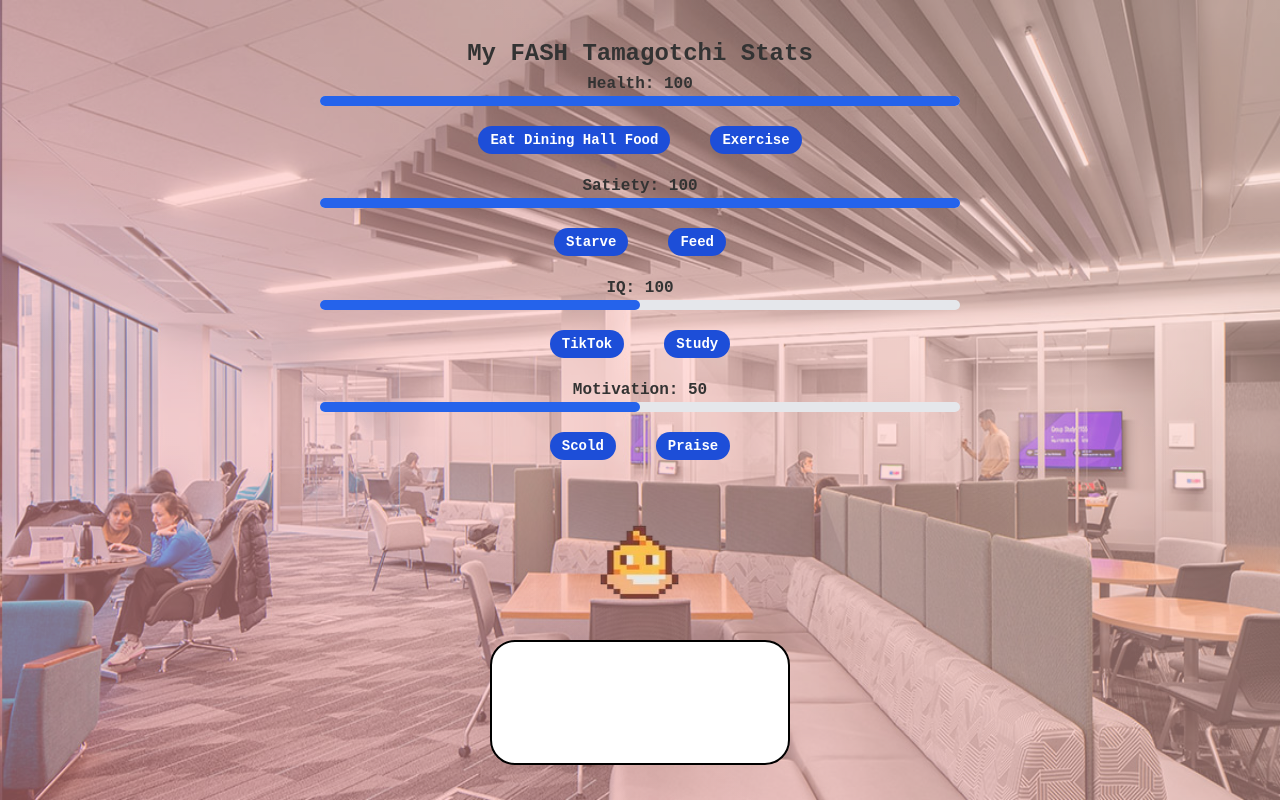
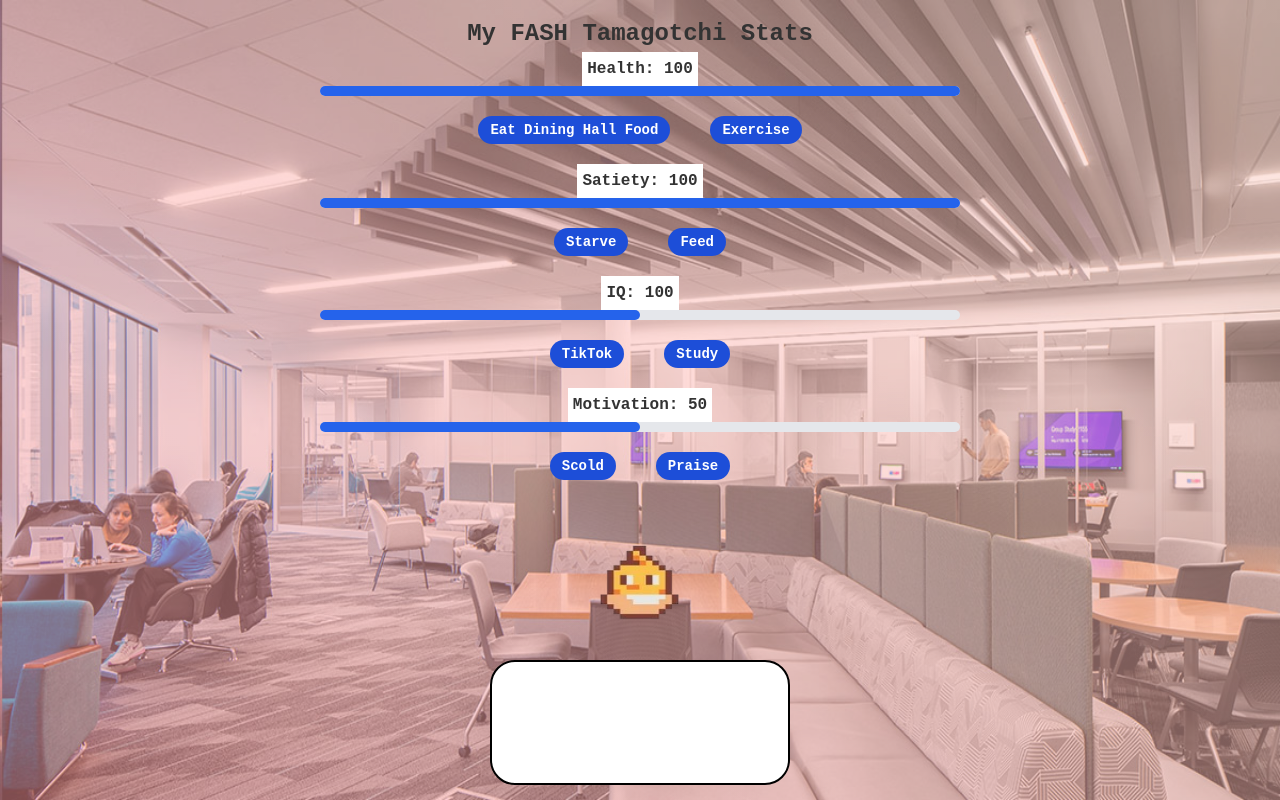
Before and after one commit to CS-396-Web-Dev/final-project-fash, a Next.js app: page / in a window 1280 px wide. Built offline with nearby package versions, Linux system fonts and the light colour scheme.

Commit message:
added white text background to contrast text color

```diff
--- a/app/page.tsx
+++ b/app/page.tsx
@@ -124,28 +124,28 @@ export default function Home() {
       <body>
         <DisplayBackground />
         <h1>My FASH Tamagotchi Stats</h1>
-        <p><b>Health: {health}</b></p>
+        <p className="state"><b>Health: {health}</b></p>
         <HealthBar/>
         <div>
           <UpdateHealth buttonName={"Eat Dining Hall Food"} updateValue={-5}/>
           <UpdateHealth buttonName={"Exercise"} updateValue={5}/>
         </div>
 
-        <p><b>Satiety: {hunger}</b></p>
+        <p className="state"><b>Satiety: {hunger}</b></p>
         <HungerBar />
         <div>
           <UpdateHunger buttonName={"Starve"} updateValue={-5} />
           <UpdateHunger buttonName={"Feed"} updateValue={5} />
         </div>
 
-        <p><b>IQ: {IQ}</b></p>
+        <p className="state"><b>IQ: {IQ}</b></p>
         <IQBar/>
         <div>
           <UpdateIQ buttonName={"TikTok"} updateValue={-5}/>
           <UpdateIQ buttonName={"Study"} updateValue={5}/>
 
         </div>
-        <p><b>Motivation: {motivation}</b></p>
+        <p className="state"><b>Motivation: {motivation}</b></p>
         <MotivationBar/>
         <div>
           <UpdateMotivation buttonName={"Scold"} updateValue={-5}/>
--- a/app/style.css
+++ b/app/style.css
@@ -35,3 +35,8 @@ h1 {
   height: 125px;
   background: #FFFFFF;
 }
+
+.state {
+  padding: 5px;
+  background: #FFFFFF;
+}
```
